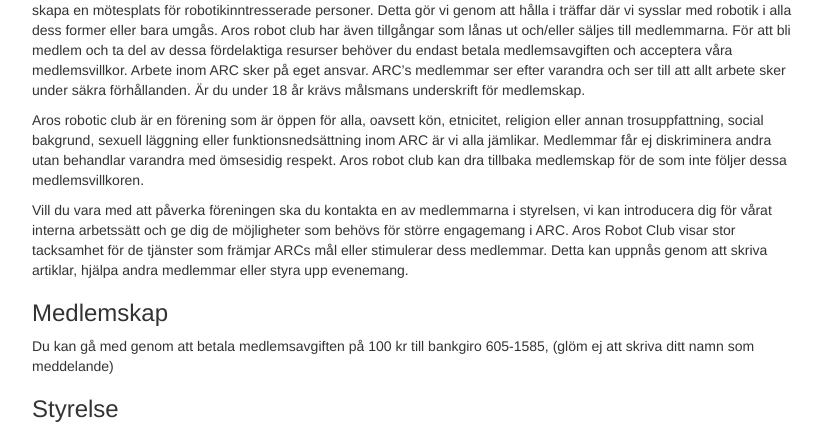
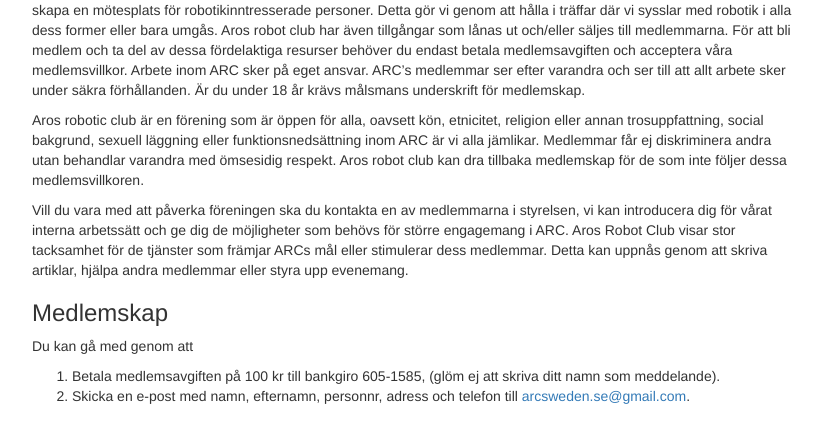
Before and after one commit to ARCsweden/OLD_ARCsweden.github.io, a plain HTML site: page index.html in a window 1280 px wide. Shown: the part 375-800 px from the top of the page, without its empty margins (223-1056 px from the left). Drawn offline with Linux system fonts and the light colour scheme.

Commit message:
Membership text

```diff
--- a/index.html
+++ b/index.html
@@ -30,7 +30,12 @@
       </p>
 
       <h3>Medlemskap</h3>
-      <p>Du kan gå med genom att betala medlemsavgiften på 100 kr till bankgiro 605-1585, (glöm ej att skriva ditt namn som meddelande)</p>
+      <p>Du kan gå med genom att
+        <ol>
+          <li>Betala medlemsavgiften på 100 kr till bankgiro 605-1585, (glöm ej att skriva ditt namn som meddelande).</li>
+          <li>Skicka en e-post med namn, efternamn, personnr, adress och telefon till <a href="mailto:arcsweden.se@gmail.com">arcsweden.se@gmail.com</a>.</li>
+        </ol>
+      </p>
 
       <h3>Styrelse</h3>
       <div class="row text-center">
```
